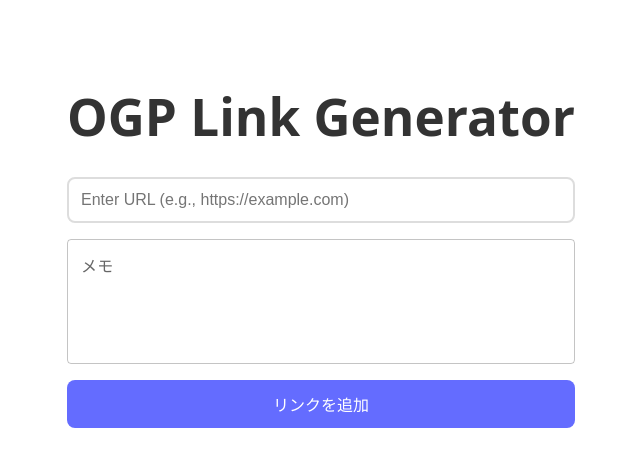
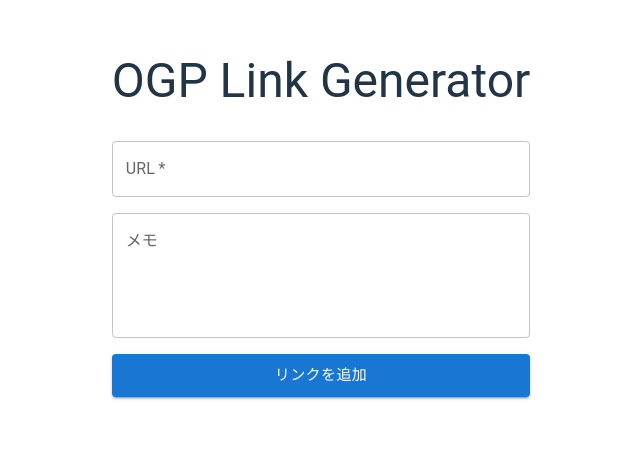
Before and after one commit to guntamania/ogp-link, a React (Vite) app: page / in a window 1280 px wide. Shown: the part 159-626 px from the top of the page, without its empty margins (319-959 px from the left). Built offline with nearby package versions, Linux system fonts and the light colour scheme.

Commit message:
Change to mui

```diff
--- a/src/App.tsx
+++ b/src/App.tsx
@@ -6,6 +6,11 @@ import CardMedia from '@mui/material/CardMedia'
 import Typography from '@mui/material/Typography'
 import CardActionArea from '@mui/material/CardActionArea'
 import TextField from '@mui/material/TextField'
+import Container from '@mui/material/Container'
+import Box from '@mui/material/Box'
+import Button from '@mui/material/Button'
+import Alert from '@mui/material/Alert'
+import Stack from '@mui/material/Stack'
 
 interface OGPData {
   id: string
@@ -107,20 +112,24 @@ function App() {
   }
 
   return (
-    <div className="container">
-      <h1>OGP Link Generator</h1>
-      <form onSubmit={handleSubmit}>
-        <div className="form-group">
-          <input
+    <Container maxWidth="md">
+      <Box sx={{ py: 4 }}>
+        <Typography variant="h3" component="h1" gutterBottom align="center" sx={{ mb: 4 }}>
+          OGP Link Generator
+        </Typography>
+
+        <Box component="form" onSubmit={handleSubmit} sx={{ mb: 4 }}>
+          <Stack spacing={2}>
+            <TextField
+              fullWidth
               type="url"
               value={url}
               onChange={(e) => setUrl(e.target.value)}
               placeholder="Enter URL (e.g., https://example.com)"
               required
-            className="url-input"
+              variant="outlined"
+              label="URL"
             />
-        </div>
-        <div className="form-group">
             <TextField
               fullWidth
               multiline
@@ -131,21 +140,27 @@ function App() {
               variant="outlined"
               label="メモ"
             />
-        </div>
-        <button type="submit" className="submit-button" disabled={loading}>
+            <Button
+              type="submit"
+              variant="contained"
+              size="large"
+              fullWidth
+              disabled={loading}
+            >
               {loading ? '読み込み中...' : 'リンクを追加'}
-        </button>
-      </form>
+            </Button>
+          </Stack>
+        </Box>
 
         {error && (
-        <div className="error">
-          <p>Error: {error}</p>
-        </div>
+          <Alert severity="error" sx={{ mb: 2 }}>
+            {error}
+          </Alert>
         )}
 
-      <div className="cards-container">
+        <Stack spacing={2}>
           {ogpCards.map((card) => (
-          <Card key={card.id} sx={{ maxWidth: 800, marginBottom: 2 }}>
+            <Card key={card.id}>
               <CardActionArea
                 component="a"
                 href={card.url || '#'}
@@ -192,8 +207,9 @@ function App() {
               )}
             </Card>
           ))}
-      </div>
-    </div>
+        </Stack>
+      </Box>
+    </Container>
   )
 }
 
```
Lines whose indentation alone changed are shown as unchanged.
